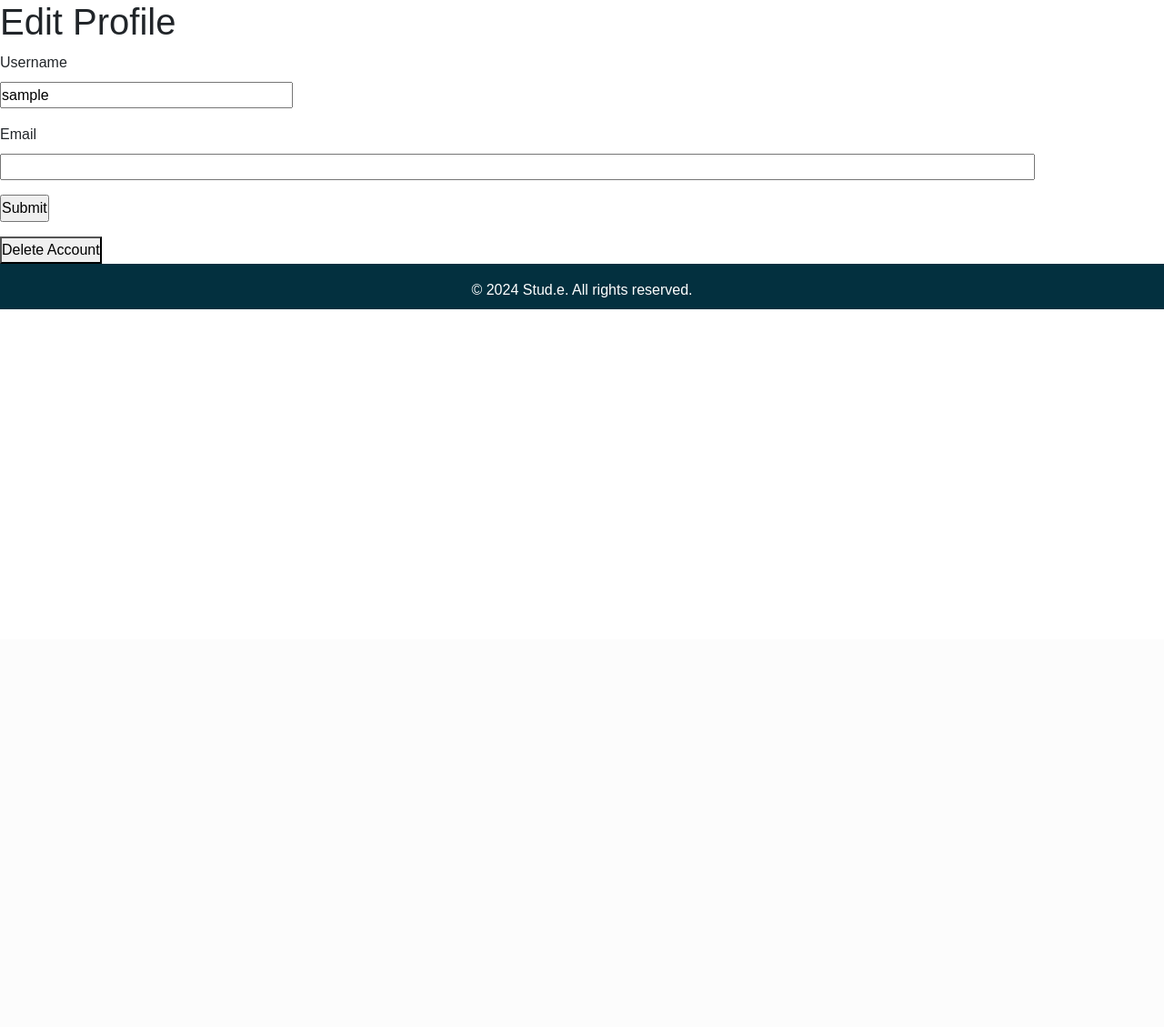
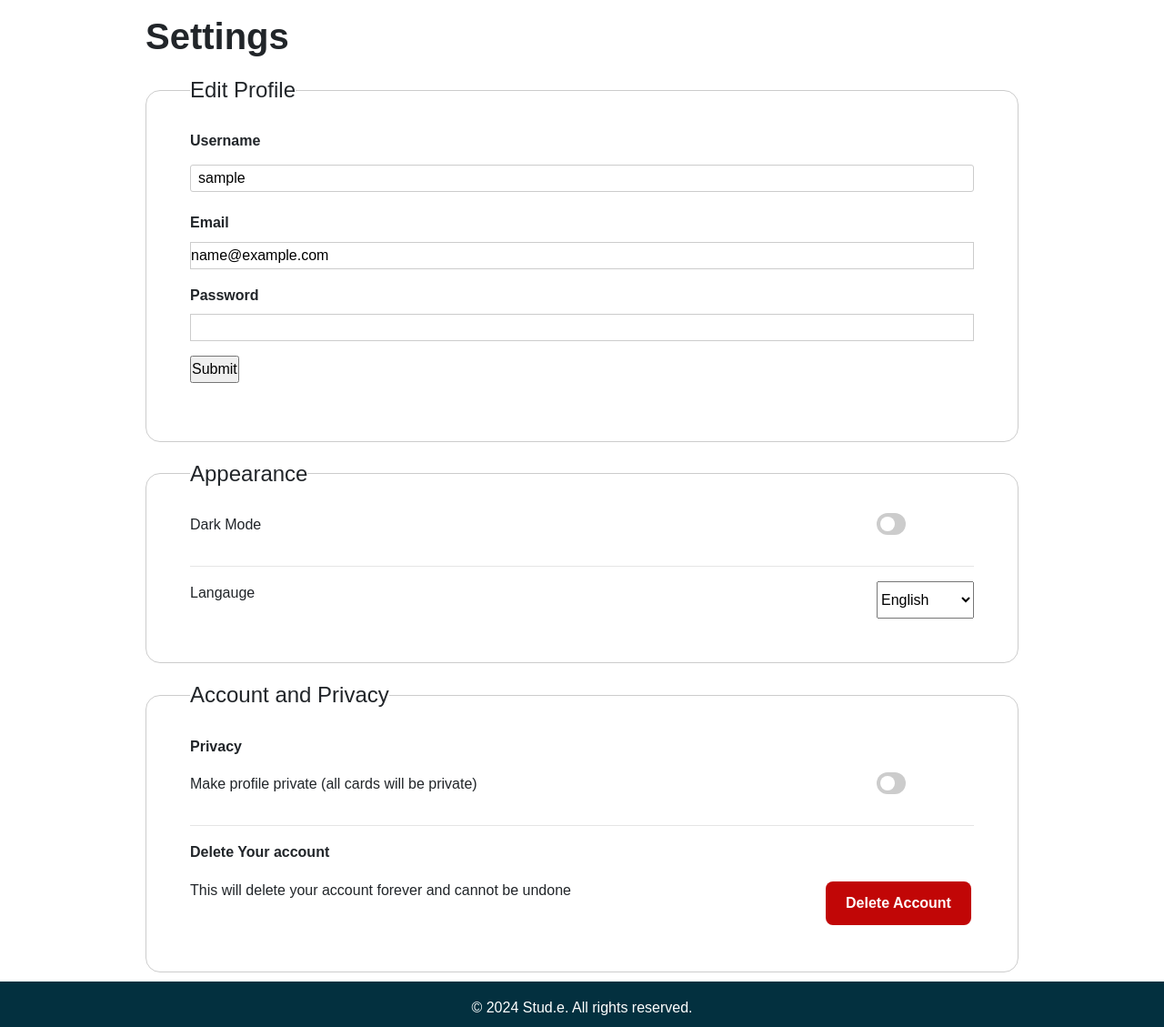
Before and after one commit to JoelRaju403/agileproject, a Flask app: page /edit_profile in a window 1280 px wide. Shown: the part 97-1226 px from the top of the page at 91% size. Before the commit the page ends 437 px from the top, so only its background shows below. Run offline with Flask 3, Linux system fonts and the light colour scheme; the visitor is signed in with stand-in values (Sample User, id 1); some libraries are stand-ins or nearby versions.

Commit message:
Created the setting page, and added a edit form and delete account button

```diff
--- a/app/forms.py
+++ b/app/forms.py
@@ -39,7 +39,7 @@ class RegistrationForm(FlaskForm):
 class EditProfileForm(FlaskForm):
     username = StringField('Username', validators=[DataRequired()])
     email = EmailField('Email', validators=[DataRequired()])
-    original_email = StringField('Original Email')
+    password = PasswordField('Password', validators=[DataRequired()])
     #about_me = TextAreaField('About me', validators=[Length(min=0, max=140)])
     submit = SubmitField('Submit')
 
--- a/app/routes.py
+++ b/app/routes.py
@@ -121,12 +121,15 @@ def edit_profile():
     form = EditProfileForm(original_username=current_user.username)
     if form.validate_on_submit():
         current_user.username = form.username.data
+        current_user.email = form.email.data
+        current_user.password = form.password.data
         #current_user.about_me = form.about_me.data
         db.session.commit()
         flash('Your changes have been saved.')
         return redirect(url_for('user', username=current_user.username))
     elif request.method == 'GET':
         form.username.data = current_user.username
+        form.email.data = current_user.email
        # form.about_me.data = current_user.about_me
     return render_template('edit_profile.html', title='Edit Profile',
                            form=form)
@@ -160,3 +163,13 @@ def save_flashcards():
   db.session.commit()
 
   return jsonify({'message': 'Flashcards saved successfully'}), 200
+
+@app.route('/delete_user/<int:user_id>', methods=['DELETE'])
+def delete_user(user_id):
+    user = User.query.get(user_id)
+    if user:
+        db.session.delete(user)
+        db.session.commit()
+        return jsonify({'message': 'User is deleted'}), 200
+    else:
+        return jsonify({'error' : 'User not found'}), 404
--- /dev/null
+++ b/app/static/setting.css
@@ -0,0 +1,52 @@
+#SettingTitle {
+  text-align: left;
+  padding-left: 10rem;
+  padding-top: 1rem;
+  font-weight: bold;
+}
+
+fieldset {
+  border: 1px solid #ccc;
+  padding: 3rem;
+  padding-top: 1rem;
+  text-align: left;
+  margin-left: 10rem;
+  margin-right: 10rem;
+  margin-top: 1rem;
+  border-radius: 1rem;
+  margin-bottom: 10px;
+  box-shadow: 1rem;
+
+}
+
+legend {
+  font-family: Arial, sans-serif;
+  width: auto;
+}
+
+.deletebtn {
+  background-color: rgb(193, 6, 6);
+  border-radius: 0.5rem;
+  border-color: rgb(193, 6, 6);
+  color: white;
+  width: 10rem;
+  height: 3rem;
+  font-weight: bold;
+}
+
+.textbtn {
+  font-family: Arial, sans-serif;
+  display: flex;
+  justify-content: space-between;
+}
+
+#myDropdown {
+  padding-right: 2rem;
+}
+
+.Edit input[type="text"], .Edit input[type="email"], .Edit input[type="password"] {
+  width: 100%; /* Adjust width as needed */
+  height: 30px; /* Adjust height as needed */
+  font-size: 16px; /* Adjust font size as needed */
+  border: 1px solid #ccc;
+}
--- /dev/null
+++ b/app/static/setting.js
@@ -0,0 +1,18 @@
+function deleteAcc(userId) {
+  if (confirm("Are you sure you want to delete your account?")) {
+    fetch(`/delete_user/${userId}`, {
+      method: 'DELETE'
+
+  })
+  .then(response => {
+    if (response.ok) {
+      window.location.href = '/'; // Redirect to homepage
+    }
+    else {
+      alert("Cannot delete user")
+    }
+  })
+  .catch(error => console.error('Error:', error));
+}
+
+}
--- a/app/templates/Login.html
+++ b/app/templates/Login.html
@@ -28,7 +28,7 @@
         <form action="" method="post" novalidate>
           <div class="heading-container">
             <h1 class="{% if page == 'login' %}swiggly-text{% endif %} login-heading"><b><a href="{{ url_for('login') }}">Log In</a></b></h1>
-            <h1 class="{% if page == 'register' %}swiggly-text{% endif %} signin-heading"><b><a href="{{ url_for('register') }}">Sign In</a></b></h1>
+            <h1 class="{% if page == 'register' %}swiggly-text{% endif %} signin-heading"><b><a href="{{ url_for('register') }}">Sign Up</a></b></h1>
       </div>
         <div class="social-icons">
             <div class="Google"><a href="#" class="icon"><i class="fa-brands fa-google"></i></a><b>Log In with Google</b></div>
--- a/app/templates/base.html
+++ b/app/templates/base.html
@@ -7,6 +7,8 @@
   <link href="https://stackpath.bootstrapcdn.com/bootstrap/4.5.2/css/bootstrap.min.css" rel="stylesheet">
   <link rel="stylesheet" href="{{ url_for('static', filename='home.css') }}">
   <link rel="stylesheet" href="{{ url_for('static', filename='login.css') }}">
+  <link rel="stylesheet" href="{{ url_for('static', filename='setting.css') }}">
+  <link rel="stylesheet" href="{{ url_for('static', filename='create.css')}}">
   <link rel="manifest" href="/site.webmanifest">
   <link rel="stylesheet" href="https://cdnjs.cloudflare.com/ajax/libs/font-awesome/6.4.2/css/all.min.css">
   <link rel="icon" href="{{ url_for('static', filename='favicon.ico') }}">
@@ -41,5 +43,6 @@
     <p>&copy; 2024 Stud.e. All rights reserved.</p>
   </footer>
   <script src="{{ url_for('static', filename='home.js') }}"></script>
+  <script src="{{ url_for('static', filename='setting.js') }}"></script>
 </body>
 </html>
--- a/app/templates/edit_profile.html
+++ b/app/templates/edit_profile.html
@@ -1,27 +1,77 @@
 {% extends "base.html" %}
 
 {% block content %}
-    <h1>Edit Profile</h1>
+<h1 id="SettingTitle">Settings</h1>
+
+<fieldset>
+    <legend> Edit Profile</legend>
+    <div class="EditProfile">
         <form action="" method="post">
             {{ form.hidden_tag() }}
-        <p>
+            <p class="Edit">
                 {{ form.username.label }}<br>
                 {{ form.username(size=32) }}<br>
                 {% for error in form.username.errors %}
                 <span style="color: red;">[{{ error }}]</span>
                 {% endfor %}
             </p>
-        <p>
+            <p class="Edit">
                 {{form.email.label}}<br>
-            {{ form.email(size=120) }}<br>
-            {% for error in form.username.errors %}
+                {{ form.email(size=32) }}<br>
+                {% for error in form.password.errors %}
                 <span style="color: red;">[{{ error }}]</span>
                 {% endfor %}
             </p>
+            <p class="Edit">
+                {{form.password.label}}<br>
+                {{ form.password(size=32) }}<br>
+                {% for error in form.password.errors %}
+                <span style="color: red;">[{{ error }}]</span>
+                {% endfor %}
             </p>
             <p>{{ form.submit() }}</p>
         </form>
+    </div>
+</fieldset>
 
 
-    <button> Delete Account</button>
+<fieldset>
+    <legend>Appearance</legend>
+    <div class="textbtn">
+        <p>Dark Mode</p>
+        <label class="toggle">
+            <input type="checkbox" id="publicCheckbox">
+            <span class="slider"></span>
+        </label>
+    </div>
+    <hr>
+    <div class="textbtn">
+        <p>Langauge</p>
+        <select id="myDropdown">
+            <option value="English">English</option>
+        </select>
+
+    </div>
+</fieldset>
+
+
+<fieldset class="AccPriv">
+    <legend>Account and Privacy</legend>
+    <p><b> Privacy </b></p>
+    <div class="textbtn">
+        <p class="inlinetxt"> Make profile private (all cards will be private)</p>
+        <label class="toggle">
+            <input type="checkbox" id="publicCheckbox" onclick="SwitchPublic()">
+            <span class="slider"></span>
+        </label>
+    </div>
+    <hr>
+    <p><b> Delete Your account </b></p>
+    <div class="textbtn">
+        <p class="inlinetxt"> This will delete your account forever and cannot be undone </p>
+        <button class="deletebtn" onclick="deleteAcc({{ current_user.id }})"> Delete Account</button>
+    </div>
+
+</fieldset>
+
 {% endblock %}
--- a/app/templates/register.html
+++ b/app/templates/register.html
@@ -21,7 +21,7 @@
             <form action="" method="post" novalidate>
               <div class="heading-container">
                 <h1 class="{% if page == 'home' %}swiggly-text{% endif %} login-heading"><b><a href="{{ url_for('login') }}">Log In</a></b></h1>
-                <h1 class="{% if page == 'register' %}swiggly-text{% endif %} signin-heading"><b><a href="{{ url_for('register') }}">Sign In</a></b></h1>
+                <h1 class="{% if page == 'register' %}swiggly-text{% endif %} signin-heading"><b><a href="{{ url_for('register') }}">Sign Up</a></b></h1>
               </div>
               <div class="social-icons">
                 <div class="Google"><a href="#" class="icon"><i class="fa-brands fa-google"></i></a><b>Continue with Google</b></div>
```
Also changed, not shown: app/templates/user.html (+19 -0 lines), deliverables/Settings page.png (added). Lines whose indentation alone changed are shown as unchanged.
